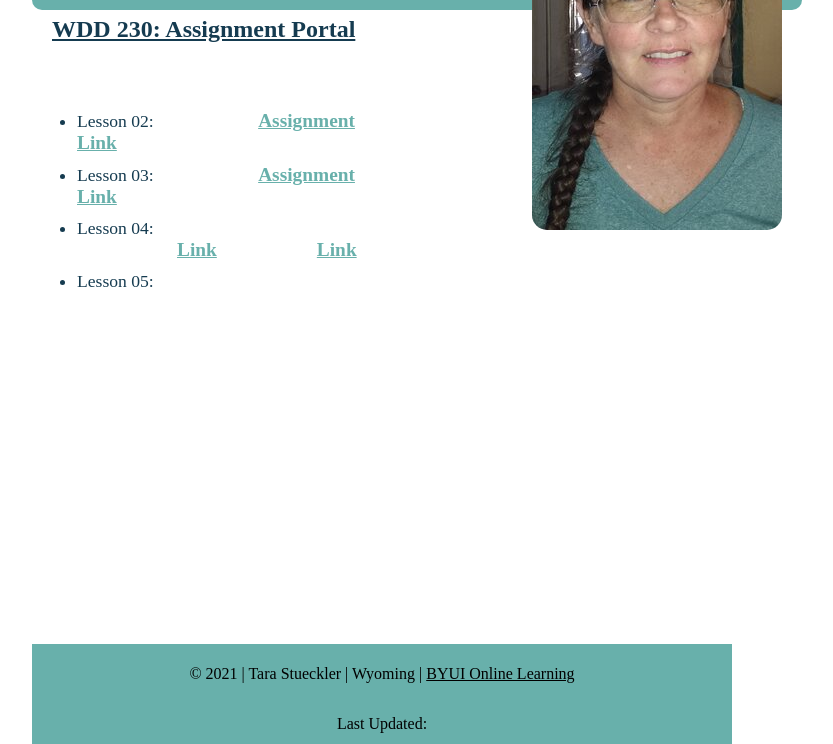
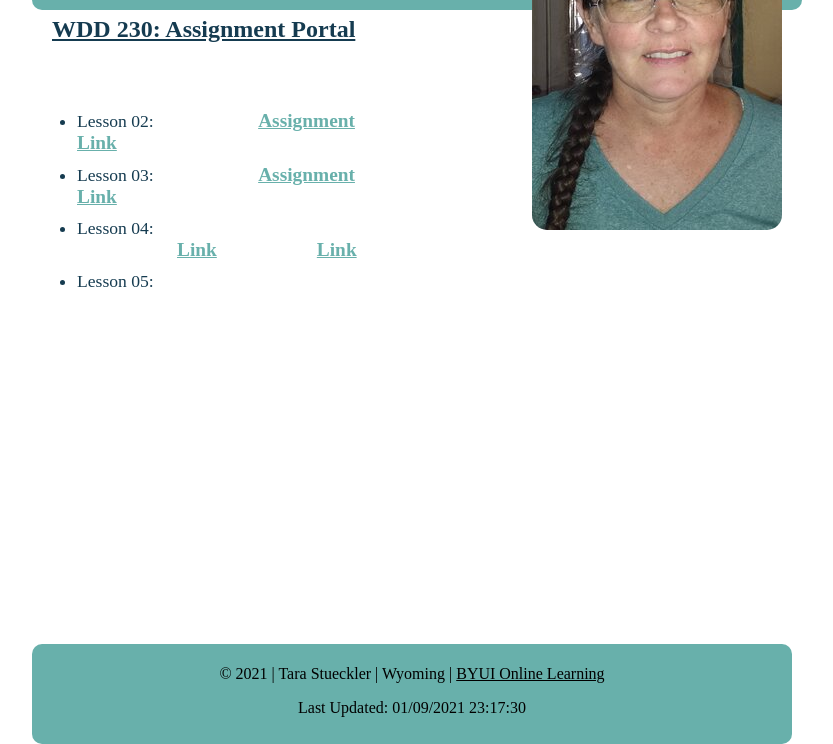
Before and after one commit to TerraDactylStueckler/TerraDactylStueckler.github.io, a plain HTML site: page index.html in a window 1280 px wide. Shown: the part 190-934 px from the top of the page, without its empty margins (76-909 px from the left). Drawn offline with Linux system fonts and the light colour scheme; a web font is replaced by a local one.

Commit message:
Added Java

```diff
--- /dev/null
+++ b/JavaScript.js
@@ -0,0 +1,5 @@
+let date= document.lastModified;
+document.getElementById("lastUpdate").textContent = "Last Updated: " + date;
+
+const year = new Date();
+document.getElementById("copyYear").textContent = year.getFullYear();
--- a/index.html
+++ b/index.html
@@ -23,15 +23,10 @@
         </nav>
       </main>
         <footer class="bottom-grid">
-            <p>
-                &copy; 2021 | Tara Stueckler | Wyoming | <a href ="https://www.byui.edu/online">BYUI Online Learning</a>
-            </p>
-            <p id= "updated"> Last Updated:
-                <script>
-
-
-                </script>
-            </p>
+            <p>&copy; <span id="copyYear"></span> | Tara Stueckler | Wyoming | <a href ="https://www.byui.edu/online">
+                BYUI Online Learning</a></p>
+            <span id= "lastUpdate"> Last Updated:</span>
         </footer>
+        <script src ="JavaScript.js"></script>
     </body>
 </html>
--- a/styles.css
+++ b/styles.css
@@ -86,14 +86,14 @@ footer{
    text-align: center;
    margin-top: 30px;
    margin-left:100px;
-   margin-right: 70px;
+   margin-right: 10px;
    max-width: 970px;
    grid-row:1/2;
    margin-bottom: 500px;
    padding-top: 5px;
    padding-bottom: 30px;
+   border-radius: 10px;
 }
-
 
 p a{
     color:black;
@@ -102,7 +102,9 @@ p a:hover{
     background-color: white;
 }
 
-
+#lastupdate{
+    color:black;
+}
 
 @media screen and (max-width: 550px){
 .home-grid, .assignment-box, footer{
```
